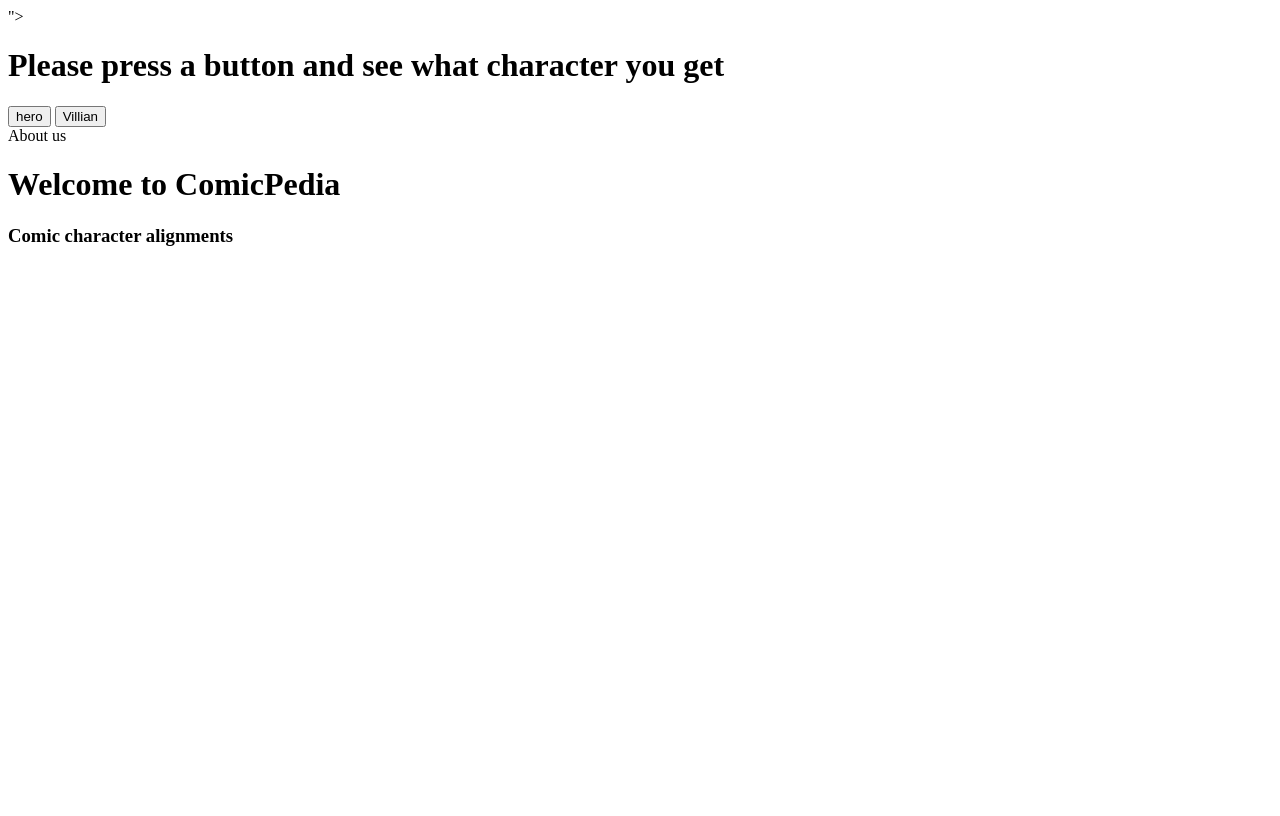
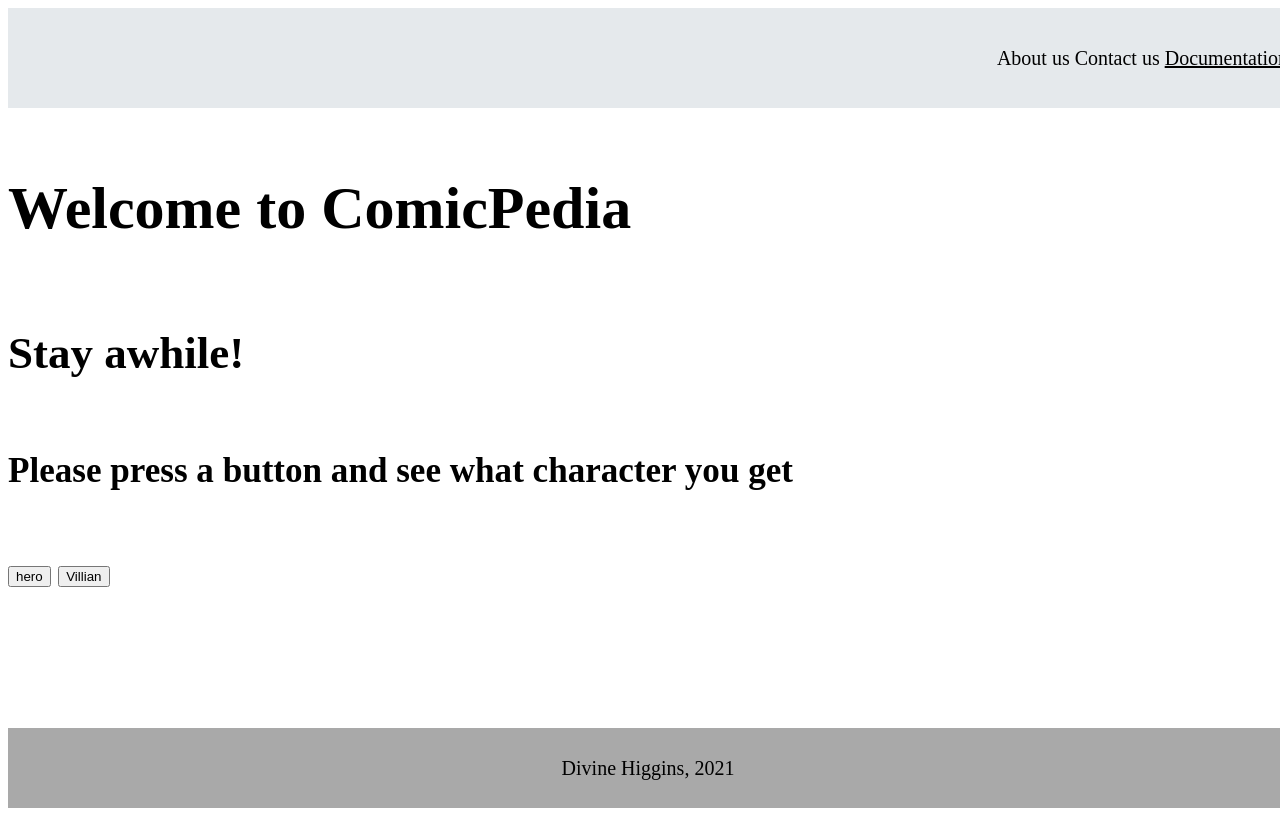
Before and after one commit to Dhiggins94/Comicpedia, a plain HTML site: page index.html in a window 1280 px wide. Drawn offline with nearby package versions, Linux system fonts and the light colour scheme.

Commit message:
added html and css styling

```diff
--- a/app.js
+++ b/app.js
@@ -0,0 +1,28 @@
+// 2820930967944502 is your apikey
+// https://superheroapi.com/api/2820930967944502/287/biography   example of API in use (soley getting their biography)
+// https://superheroapi.com/api/2820930967944502/287  = search character by ID (includes everything about character)
+// https://superheroapi.com/api/2820930967944502/search/deadpool  = search by character name
+// https://superheroapi.com/api/2820930967944502/644/image  = example of getting character by image
+
+// info of the website
+const domain_name = 'https://superheroapi.com/';
+const apikey = '2820930967944502';
+const urlName = 'https://superheroapi.com/api/2820930967944502'
+
+
+
+
+
+
+const superHeroInfo = async () => {
+  try {
+    const getApiUrl = await axios.get(`https://superheroapi.com/api/2820930967944502&s=${button.value}`)
+    const response = await axios.get(getApiUrl)
+    console.log(response)
+
+  } catch (error) {
+    console.error(error)
+  }
+
+
+}
--- a/index.html
+++ b/index.html
@@ -8,32 +8,41 @@
   <link rel="stylesheet" href="/style.css" type="text/css" media="screen" title="no title" charset="utf-8">
   <link href="<link rel=" preconnect" href="https://fonts.googleapis.com">
   <link rel="preconnect" href="https://fonts.gstatic.com" crossorigin>
-  <link href="https://fonts.googleapis.com/css2?family=Oswald&display=swap" rel="stylesheet">">
+  <link href="https://fonts.googleapis.com/css2?family=Oswald&display=swap" rel="stylesheet">
   <meta name="viewport" content="width=device-width, initial-scale=1.0">
   <title>ComicPedia</title>
 </head>
 
 <body>
-  <h1> Please press a button and see what character you get </h1>
-  <div class="button-search">
+       <!-- links to press -->
 
+  <nav>
+    <a onclick="alert('Hello and welcome to comicpedia. If you were ever wondering on just who are the heroes villians of Marvel and DC and others comics, its only a button press away!.')">About us</a>
+    <a onclick="alert('you can contact me at dhiggins94@gmail.com for any inquires')">Contact us</a>
+    <a onclick="alert('if your looking for Documentation of the API i used, you came to the right place');"target="_blank"href="https://superheroapi.com/index.html">Documentation</a>
+
+  </nav>
+  <!--  header content -->
+<header>
+  <h1> Welcome to ComicPedia</h1>
+  <h2> Stay awhile!</h2>
+  <h3>Please press a button and see what character you get</h3>
+
+</header>
+
+<!-- Buttons to be pressed -->
+</section>
+    <div class="button-search">
     <button id="hero-search">hero </button>
     <button id="villian-search">Villian </button>
+  </div>
+  <section class="alignment-select"">
+</section>
 
+<!-- footer content -->
+<footer>
+  <p> Divine Higgins, 2021</p>
+ </footer>
 
-  </div>
-  <nav>
-    <a
-      onclick="alert('Lorem ipsum dolor sit amet, consectetur adipiscing elit, sed do eiusmod tempor incididunt ut labore et dolore magna aliqua. Rutrum tellus pellentesque eu tincidunt.')">About
-      us</a>
-  </nav>
-
-  <header>
-    <h1> Welcome to ComicPedia</h1>
-
-  </header>
-  <section class="alignment-select"">
-<h3>Comic character alignments</h3>
-</section>
 </body>
 </html>
--- a/style.css
+++ b/style.css
@@ -0,0 +1,69 @@
+/*  style techniques i learned how to use  citation: relative lenghts, flexbox, via w3schools, csstricks, and flexbox froggy */
+
+
+body{
+  display: flex;
+  flex-direction: column;
+  min-height: 100vh;
+  min-width: 100vw;
+}
+
+
+
+
+
+
+
+/* this should style the overall nav */
+nav {
+height: 100px;
+line-height: 100px;
+background-color: #E5E9EC;
+text-align: right;
+font-size: 20px;
+}
+
+/* this should highlight things when i hover over them */
+a{
+  color: black;
+}
+
+a:hover {
+  background-color: whitesmoke;
+}
+
+
+
+
+
+
+
+
+/* this should style the footer, and its p tag inside  using flexbox*/
+footer{
+  background-color: darkgray;
+  margin-top: auto;
+text-align: center;
+
+}
+
+footer p{
+  font-size: 20px;
+}
+
+
+
+
+
+/* added media queries */
+@media (min-width: 200px){
+  body{
+    font-size: 30px;
+    line-height: 2;
+  }
+  }
+  @media(max-width: 800px){
+    body {font-size: 20px;
+      line-height: 2;
+  }
+  }
```
